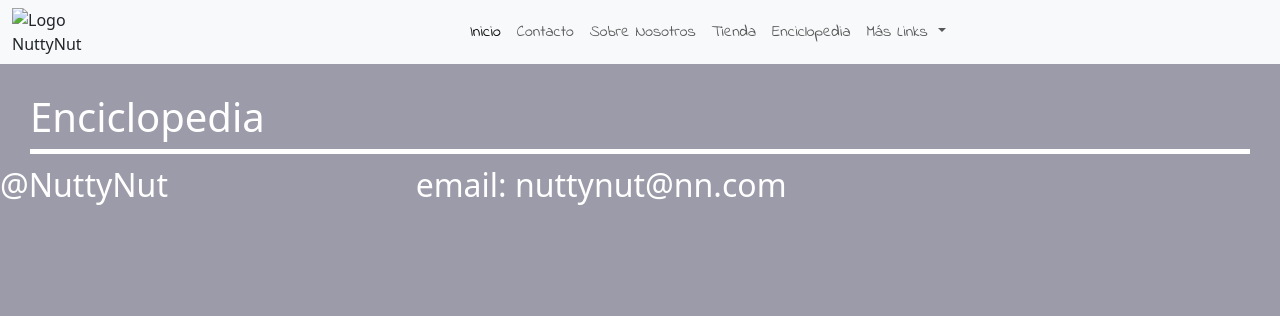
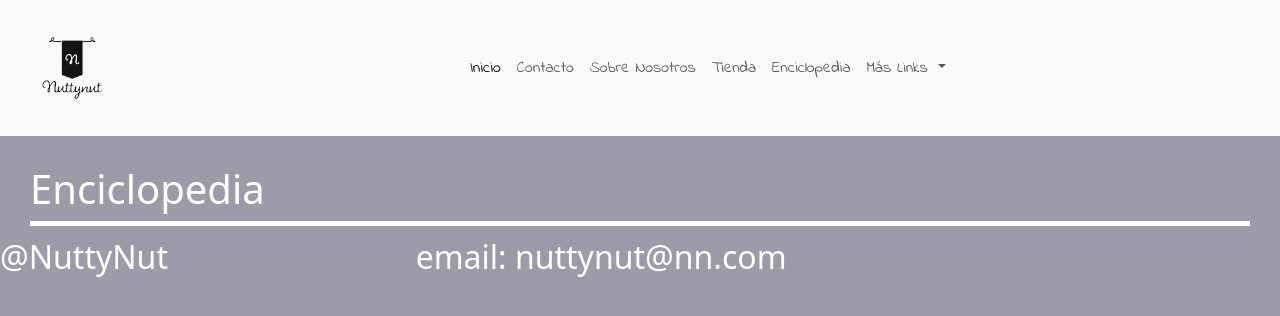
Before and after one commit to BenBraS/mi1chamba, a website: page Pages/enciclopedia.html in a window 1280 px wide. Drawn offline with nearby package versions, Linux system fonts and the light colour scheme; files that its build step writes are made by us from their sources; the site is published under a folder, as on GitHub Pages, so addresses that start at the root find nothing.

Commit message:
Correcion final logo all pages

```diff
--- a/Pages/enciclopedia.html
+++ b/Pages/enciclopedia.html
@@ -13,7 +13,7 @@
     <header>
      <nav class="navbar navbar-expand-lg bg-body-tertiary">
                 <div class="container-fluid logo">
-                  <img src="/images/logo_size-removebg-preview.png" alt="Logo NuttyNut" class="img-fluid">
+                  <img src="../Images/logo_size-removebg-preview.png" alt="Logo NuttyNut" class="img-fluid">
                   <a class="navbar-brand" href="#"></a>
                   <button class="navbar-toggler" type="button" data-bs-toggle="collapse" data-bs-target="#navbarNavDropdown" aria-controls="navbarNavDropdown" aria-expanded="false" aria-label="Toggle navigation">
                     <span class="navbar-toggler-icon"></span>
```
Also changed, not shown: Pages/sobrenosotros.html (+1 -1 lines), Pages/tienda.html (+1 -1 lines).
